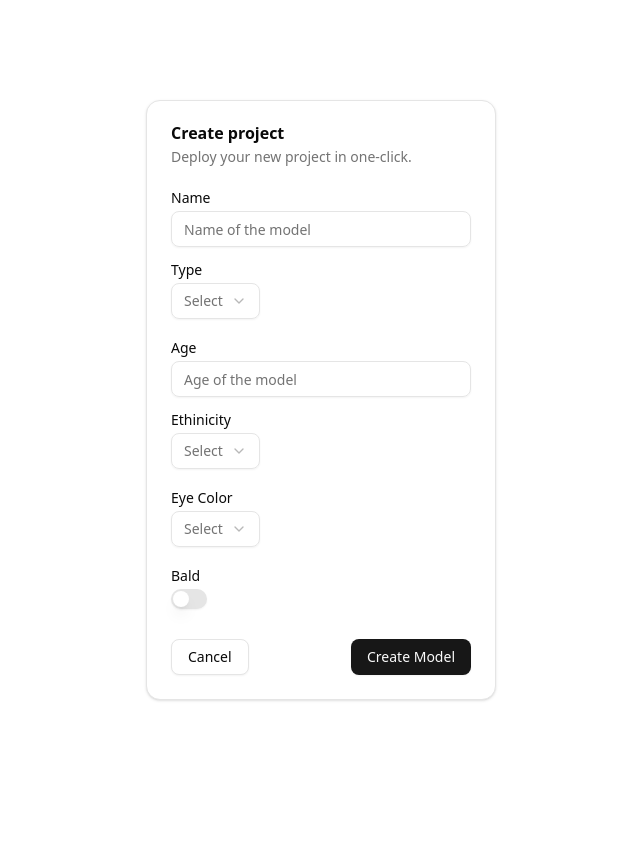
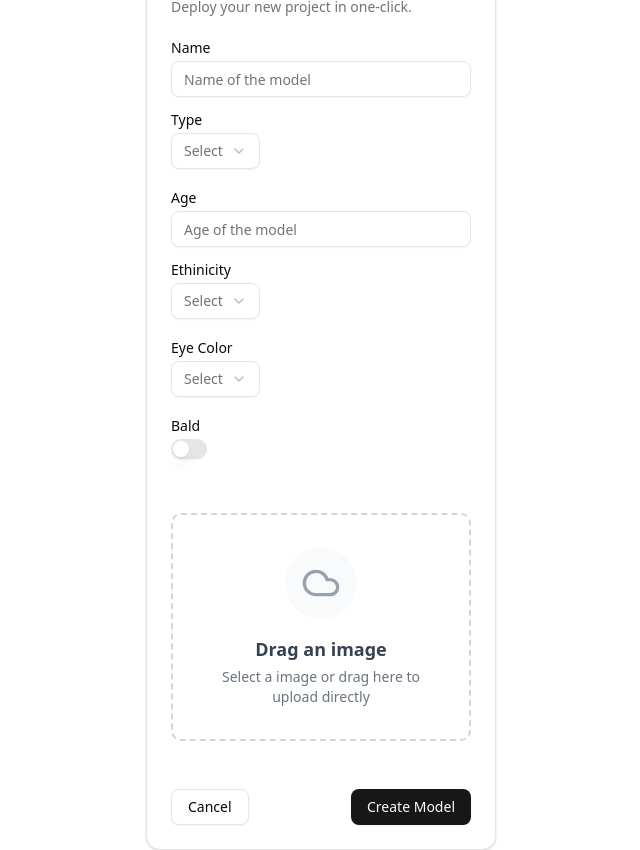
Before and after one commit to vagxrth/alterego, a Next.js app in the folder apps/web/: page /train in a window 1280 px wide. Shown: the whole page, without its empty margins (319-959 px from the left). Before the commit the page ends 800 px from the top, so only its background shows below. Built offline with nearby package versions, Linux system fonts and the light colour scheme.

Commit message:
feat: add an image uploader component to model training form

```diff
--- a/apps/web/app/train/page.tsx
+++ b/apps/web/app/train/page.tsx
@@ -18,6 +18,7 @@ import {
     SelectValue,
 } from "../../components/ui/select"
 import { Switch } from '../../components/ui/switch'
+import { ImageUpload } from '../../components/ImageUpload'
 
 const page = () => {
     return (
@@ -89,6 +90,7 @@ const page = () => {
                         </div>
                     </form>
                 </CardContent>
+                <ImageUpload />
                 <CardFooter className="flex justify-between">
                     <Button variant="outline">Cancel</Button>
                     <Button>Create Model</Button>
--- /dev/null
+++ b/apps/web/components/ImageUpload.tsx
@@ -0,0 +1,117 @@
+'use client'
+
+import React, { useState, useRef } from 'react';
+import { Cloud, X } from 'lucide-react';
+import Image from 'next/image';
+
+interface ImageUploaderProps {
+  onImageUpload?: (file: File) => void;
+}
+
+export function ImageUpload({ onImageUpload }: ImageUploaderProps) {
+  const [isDragging, setIsDragging] = useState(false);
+  const [preview, setPreview] = useState<string | null>(null);
+  const fileInputRef = useRef<HTMLInputElement>(null);
+
+  const handleDragOver = (e: React.DragEvent) => {
+    e.preventDefault();
+    setIsDragging(true);
+  };
+
+  const handleDragLeave = (e: React.DragEvent) => {
+    e.preventDefault();
+    setIsDragging(false);
+  };
+
+  const handleDrop = (e: React.DragEvent) => {
+    e.preventDefault();
+    setIsDragging(false);
+
+    const file = e.dataTransfer.files[0];
+    if (file && file.type.startsWith('image/')) {
+      handleImageUpload(file);
+    }
+  };
+
+  const handleImageUpload = (file: File) => {
+    const reader = new FileReader();
+    reader.onloadend = () => {
+      setPreview(reader.result as string);
+    };
+    reader.readAsDataURL(file);
+    onImageUpload?.(file);
+  };
+
+  const handleFileSelect = (e: React.ChangeEvent<HTMLInputElement>) => {
+    const file = e.target.files?.[0];
+    if (file) {
+      handleImageUpload(file);
+    }
+  };
+
+  const handleRemoveImage = () => {
+    setPreview(null);
+    if (fileInputRef.current) {
+      fileInputRef.current.value = '';
+    }
+  };
+
+  return (
+    <div className="w-full max-w-2xl mx-auto p-6">
+      <div
+        className={`relative border-2 border-dashed rounded-lg p-8 transition-colors ${
+          isDragging
+            ? 'border-blue-500 bg-blue-50'
+            : 'border-gray-300 hover:border-gray-400'
+        }`}
+        onDragOver={handleDragOver}
+        onDragLeave={handleDragLeave}
+        onDrop={handleDrop}
+      >
+        <input
+          type="file"
+          ref={fileInputRef}
+          onChange={handleFileSelect}
+          accept="image/*"
+          className="hidden"
+        />
+
+        {preview ? (
+          <div className="relative">
+            <Image
+              src={preview}
+              alt="Preview"
+              width={500}
+              height={300}
+              unoptimized={preview.startsWith('data:')}
+              className="w-full h-64 object-contain rounded-lg"
+            />
+            <button
+              onClick={handleRemoveImage}
+              className="absolute top-2 right-2 p-1 bg-white rounded-full shadow-md hover:bg-gray-100"
+            >
+              <X className="w-5 h-5 text-gray-600" />
+            </button>
+          </div>
+        ) : (
+          <div
+            className="flex flex-col items-center justify-center space-y-4 cursor-pointer"
+            onClick={() => fileInputRef.current?.click()}
+          >
+            <div className="p-4 bg-gray-50 rounded-full">
+              <Cloud className="w-10 h-10 text-gray-400" />
+            </div>
+            <div className="text-center">
+              <h3 className="text-lg font-semibold text-gray-700">
+                Drag an image
+              </h3>
+              <p className="text-sm text-gray-500 mt-1">
+                Select a image or drag here to upload directly
+              </p>
+            </div>
+          </div>
+        )}
+      </div>
+    </div>
+  );
+}
```
